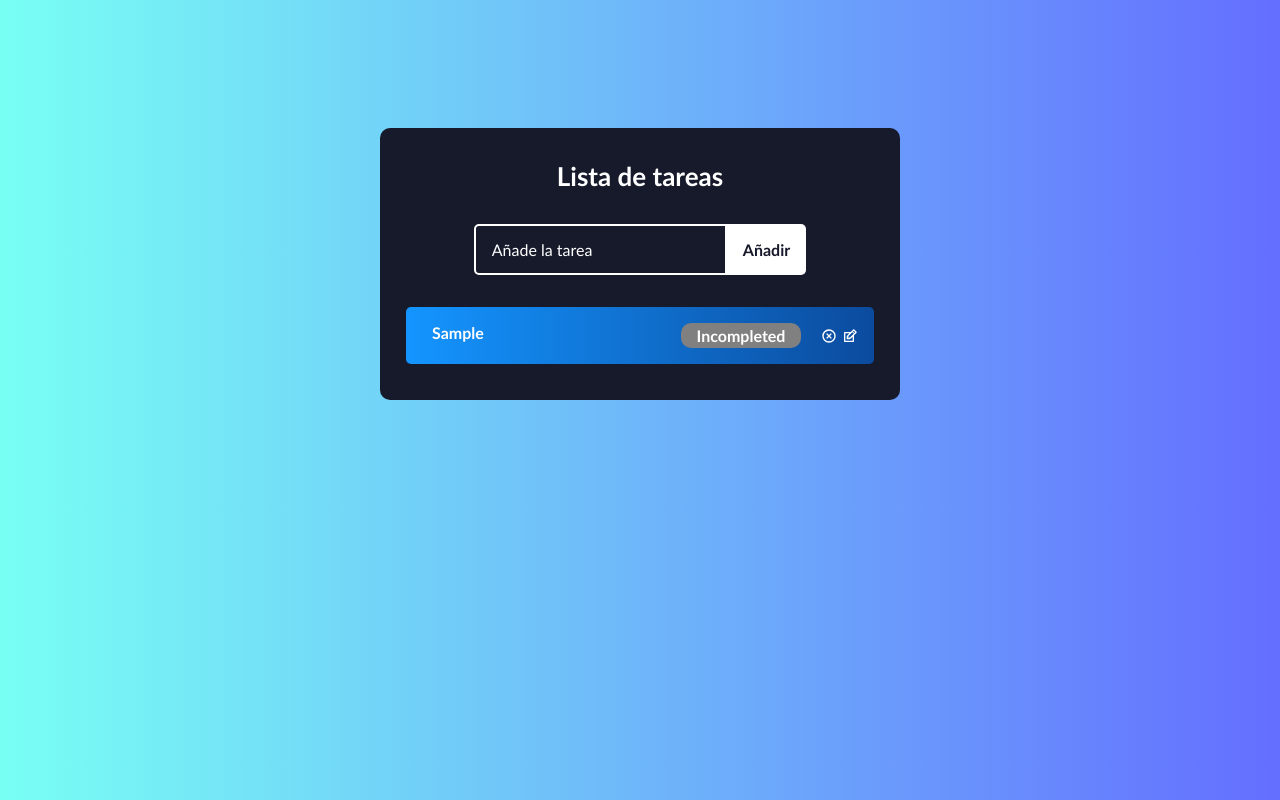
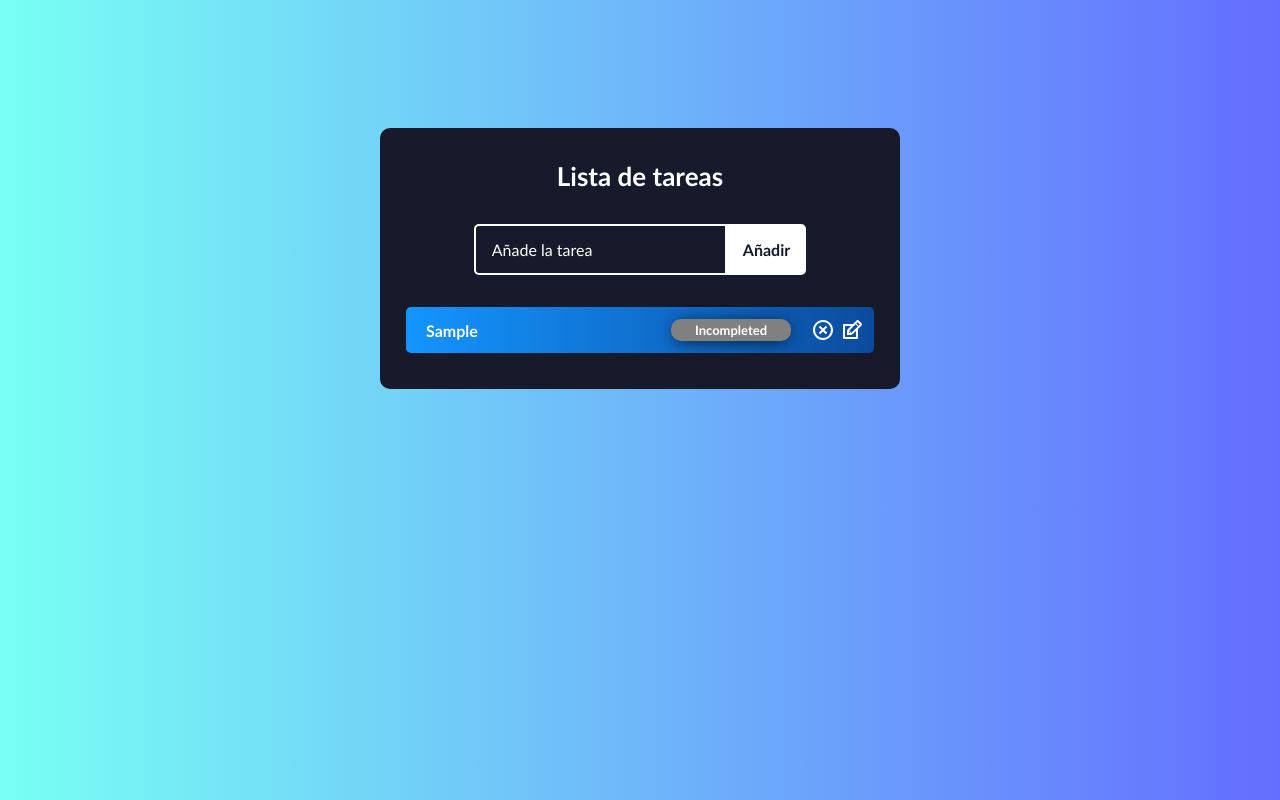
Before and after one commit to gabyballester/todoapp-react., a React (Create React App) app: page / in a window 1280 px wide. Both pictures are taken after typing "Sample" into the empty fields and a click on the button "Añadir". Built offline with nearby package versions, Linux system fonts and the light colour scheme.

Commit message:
Fixe style changes

```diff
--- a/src/App.scss
+++ b/src/App.scss
@@ -10,6 +10,8 @@
  //----
  $mainFontSize: 26px;
  $secondFontSize: 16px;
+ //----
+ $transition: 0.5s;
 
 
  * {
@@ -124,30 +126,35 @@
    display: flex;
    justify-content: space-between;
    align-items: center;
+   justify-content: center;
    margin: 4px auto;
    color: rgb(255, 255, 255);
    background: linear-gradient(90deg,
        rgb(255, 129, 40) 0%,
        rgb(241, 75, 9) 100%);
-
-   padding: 16px;
+   transition: background $transition;
+   height: 46px;
    border-radius: $secondRadius;
    max-width: 90%;
    font-size: $secondFontSize;
 
    .div-task {
      width: 100%;
+     height: 100%;
      display: flex;
      justify-content: space-between;
      margin-right: 15px;
+     align-items: center;
+     cursor: pointer;
 
-     .task{
-       margin-left: 10px;
+     .task {
+       margin-left: 20px;
+
      }
 
      .complete {
        text-decoration: line-through;
-     opacity: 0.4
+       opacity: 0.8;
      }
 
      .incomplete {
@@ -156,23 +163,33 @@
 
      .badge {
        width: 120px;
+       height: 22px;
+       font-size: 13px;
        padding: 3px 10px;
        border-radius: 10px;
        margin-right: 5px;
        font-weight: bolder;
+       -webkit-box-shadow: 0px 2px 17px -4px rgba(0, 0, 0, 1);
+       -moz-box-shadow: 0px 2px 17px -4px rgba(0, 0, 0, 1);
+       box-shadow: 0px 2px 17px -4px rgba(0, 0, 0, 1);
      }
 
      .completed-badge {
        background-color: rgb(32, 214, 32) !important;
+       transition: background-color $transition;
 
      }
 
      .incompleted-badge {
        background-color: rgb(128, 128, 128);
        color: white;
-
+       transition: background-color $transition;
      }
    }
+ }
+
+ .todo-row:hover {
+   opacity: 0.8;
  }
 
  .todo-row:nth-child(4n + 1) {
@@ -193,20 +210,29 @@
        rgb(11, 75, 158) 100%);
  }
 
-
+ .todo-row-completed {
+   background: gray !important;
+   transition: background $transition;
+ }
 
  .icons {
    display: flex;
    align-items: center;
    font-size: $secondFontSize;
    cursor: pointer;
+   margin-right: 10px;
+   justify-content: space-between;
  }
 
  .delete-icon {
    margin-right: 5px;
    color: #fff;
+   height: 1.5rem;
+   width: 1.5rem;
  }
 
  .edit-icon {
    color: #fff;
+   height: 1.5rem;
+   width: 1.5rem;
  }
--- a/src/components/Todo.js
+++ b/src/components/Todo.js
@@ -25,12 +25,13 @@ export default function Todo({ todos, completeTodo, removeTodo, updateTodo }) {
   return todos.map((todo, index) => (
 
     <div
-      className='todo-row'
+      className={todo.isComplete ? 'todo-row todo-row-completed' : 'todo-row'}
       key={index}>
       <div
         className='div-task'
         key={todo.id}
-        onClick={() => completeTodo(todo.id)}>
+        onClick={() => completeTodo(todo.id)}
+      >
         <span
           className={todo.isComplete ? 'task complete' : 'task incomplete'}
         >{todo.text}</span>
```
Lines whose indentation alone changed are shown as unchanged.
